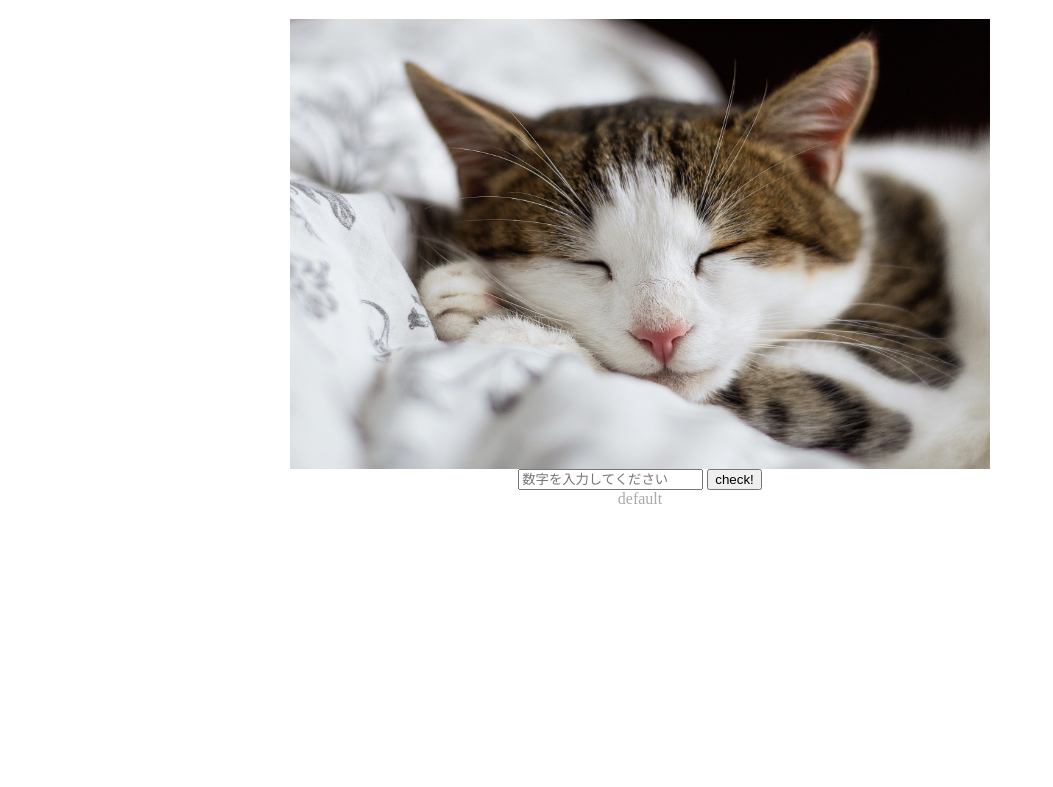
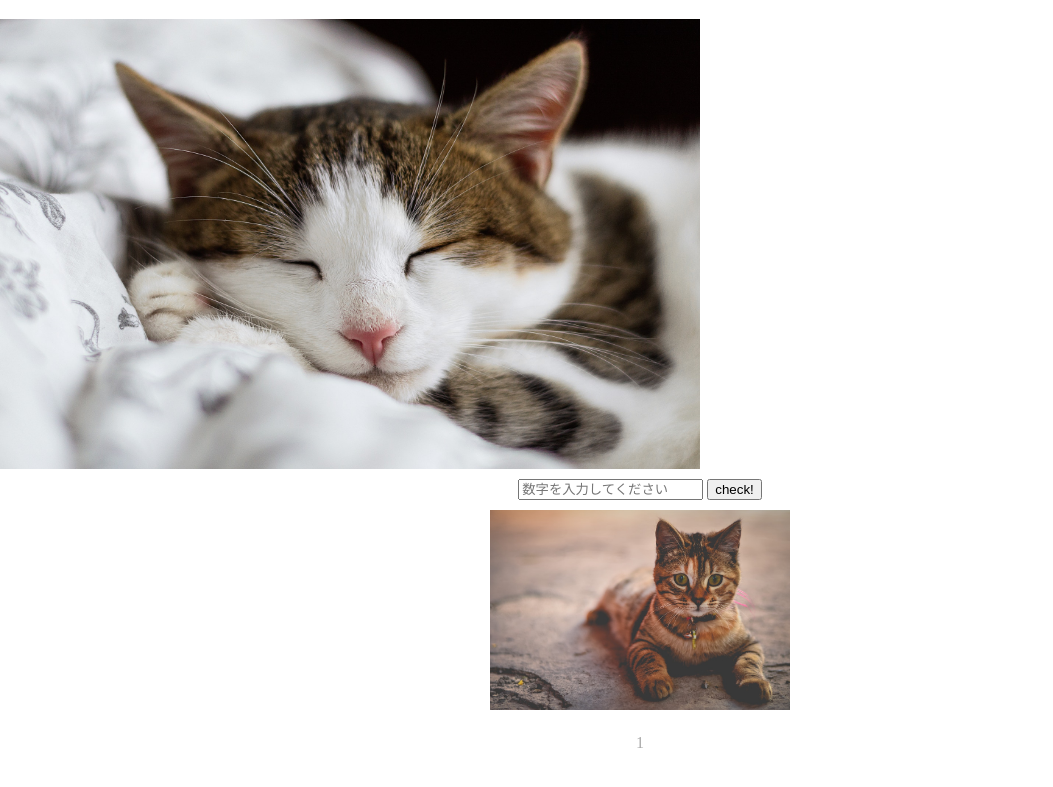
Before and after one commit to yoneyamaRuri/practice20180525, a plain HTML site: page index.html in a window 1280 px wide. Both pictures are taken after a click on the button "check!". Shown: the part 61-848 px from the top of the page, without its empty margins (0-1053 px from the left). Drawn offline with nearby package versions, Linux system fonts and the light colour scheme.

Commit message:
no message

```diff
--- a/css/main.scss
+++ b/css/main.scss
@@ -3,10 +3,9 @@
 $main_width: 700px;
 
 body {
-    margin-right: auto;
-    margin-left: auto;
   margin: 0;
   padding: 0;
+  width:100%;
   background: #fff;
   color: #a9a9a9;
 }
@@ -16,8 +15,6 @@
 }
 
 #mainvisual {
-    margin-right: auto;
-    margin-left: auto;
   width: 700px;
   height: 450px;
       .mainvisual {
@@ -29,14 +26,24 @@
 }
 
 #maincontent {
+  padding: 10px;
   margin-right: auto;
   margin-left: auto;
   width: $main_width;
-    height: 450px;
   text-align: center;
+
+  .result {
+    display: none;
+    .catImage {
+      padding: 10px;
+      width: 300px;
+      height: 200px;
+      margin: auto;
     }
 
     .charname {
-    height: 300px;
+      padding: 10px;
       text-align: center;
     }
+  }
+}
--- a/index.html
+++ b/index.html
@@ -1,10 +1,9 @@
 <!DOCTYPE html>
 <html lang="ja">
-
 <head>
   <meta charset="utf-8">
   <link rel="stylesheet" href="css/main.css">
-  <title>practice room</title>
+  <title>猫</title>
 </head>
 
 <body>
@@ -15,15 +14,17 @@
     <image src="images/mainvisual.jpg" class="mainvisual" alt="practiceRoom">
   </div>
   <div id="maincontent">
-      <input type="text" class="inputSpace" placeholder="数字を入力してください" onKeyup="this.value=this.value.replace(/[^0-9]+/i,'')"></input>
+    <input type="text" class="inputSpace" placeholder="数字を入力してください">
     <button class="checkbtn">check!</button>
-          <div class="charname">default</div>
+    <div class="result">
+      <image src="" class="catImage">
+      <div class="charname"></div>
+    </div>
   </div>
   <footer>
   </footer>
 
   <script src="https://code.jquery.com/jquery-3.3.1.min.js"></script>
   <script src="js/text.js"></script>
-
 </body>
 </html>
--- a/js/text.js
+++ b/js/text.js
@@ -1,18 +1,56 @@
-(function(){
+(function() {
 
-  //基本の配列
-  var cats = [  'taro', 'jiro'  ];
-
-  　$('.checkbtn').on('click', function(){
-      var inputNumber = $('input').val();
-      var i = inputNumber % 2;
-        if ( i === 1) {
-          console.log(cats[0]);
-        } else {
-          console.log(cats[1]);
-        }
-    });
+  var cats = [
+    {
+      name: '1',
+      img: 'images/taro.jpg'
+    },
+    {
+      name: '2',
+      img: 'images/jiro.jpg'
+    },
+    {
+      name: '3',
+      img: 'images/saburo.jpg'
+    },
+    {
+      name: '4',
+      img: 'images/shiro.jpg'
+    },
+    {
+      name: '5',
+      img: 'images/goro.jpg'
+    },
+    {
+      name: '6',
+      img: 'images/rokuro.jpg'
+    }
+  ];
 
 
 
+　$('#maincontent .checkbtn').on('click', function() {
+    var inputNumber = $('input').val();
+    var i = inputNumber % cats.length;
+
+    // var catName = '';
+    // if ( i === 1) {
+    //   catName = cats[0].name;
+    // } else {
+    //   catName = cats[1].name;
+    // }
+    //
+    // var catName = (i === 1) ? cats[0].name :  cats[1].name;
+
+    var catName = cats[i].name;
+
+    $('#maincontent .charname').text(catName);
+
+    var catImage = cats[i].img;
+
+    $('#maincontent img').attr({'src':catImage}),
+
+    $('#maincontent .result').show();
+  });
+
 })();
```
Also changed, not shown: css/main.css. Lines whose indentation alone changed are shown as unchanged.
